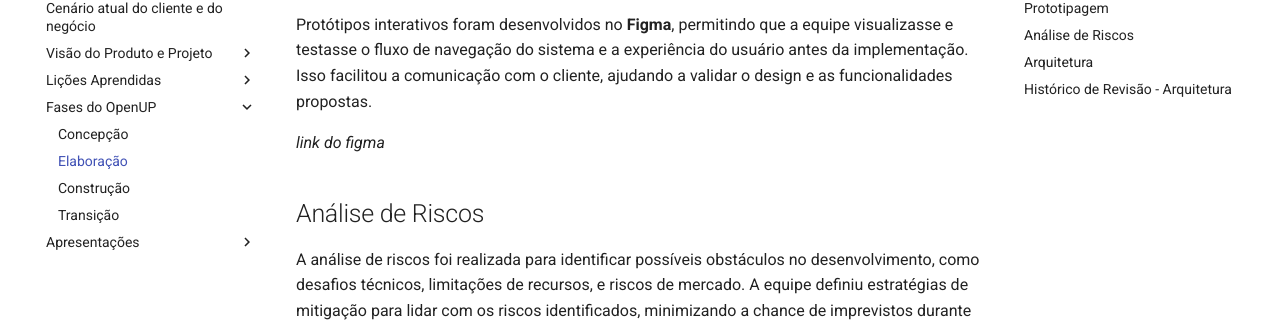
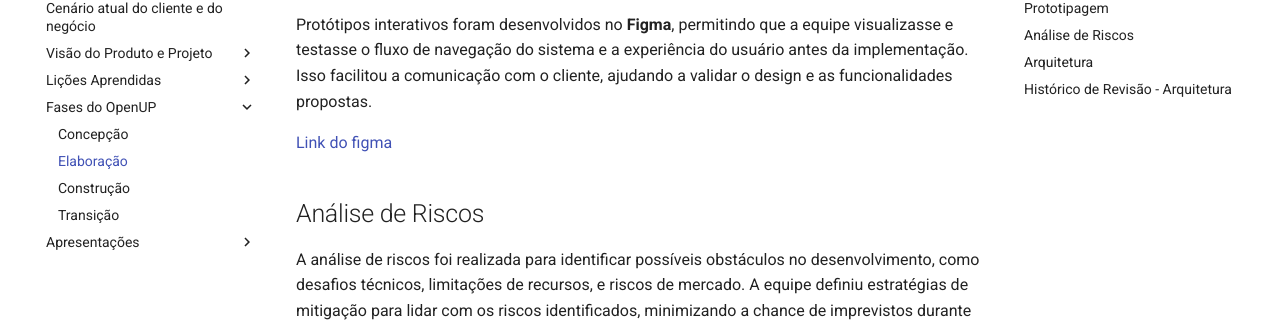
Before and after one commit to mdsreq-fga-unb/2024.2-T03-PetShopGuara, an MkDocs documentation site: the page built from docs/FasesOpenUP/Elaboracao.md, in a window 1280 px wide and 900 px high, scrolled down 402 px. Shown: the part 127-452 px from the top of the window. Built offline with MkDocs 1.6.1 and Material for MkDocs 9.7.7, drawn with Linux system fonts in a browser that asks for light colours; comment, search, counter and statistics services are not loaded; part of the change alters nothing that is shown.

```diff
--- a/docs/FasesOpenUP/Elaboracao.md
+++ b/docs/FasesOpenUP/Elaboracao.md
@@ -7,7 +7,7 @@ Capacitações contínuas foram realizadas com foco nas tecnologias utilizadas n
 ## Prototipagem
 Protótipos interativos foram desenvolvidos no **Figma**, permitindo que a equipe visualizasse e testasse o fluxo de navegação do sistema e a experiência do usuário antes da implementação. Isso facilitou a comunicação com o cliente, ajudando a validar o design e as funcionalidades propostas.
 
-*link do figma*
+[Link do figma](https://www.figma.com/design/35bsz8P6wMWnZAo6fzlmDj/Prot%C3%B3tipo---pet-shop-guar%C3%A1?node-id=0-1&t=WOYEH2ExE34RqevI-1)
 
 ## Análise de Riscos
 A análise de riscos foi realizada para identificar possíveis obstáculos no desenvolvimento, como desafios técnicos, limitações de recursos, e riscos de mercado. A equipe definiu estratégias de mitigação para lidar com os riscos identificados, minimizando a chance de imprevistos durante as fases seguintes do desenvolvimento.
```
